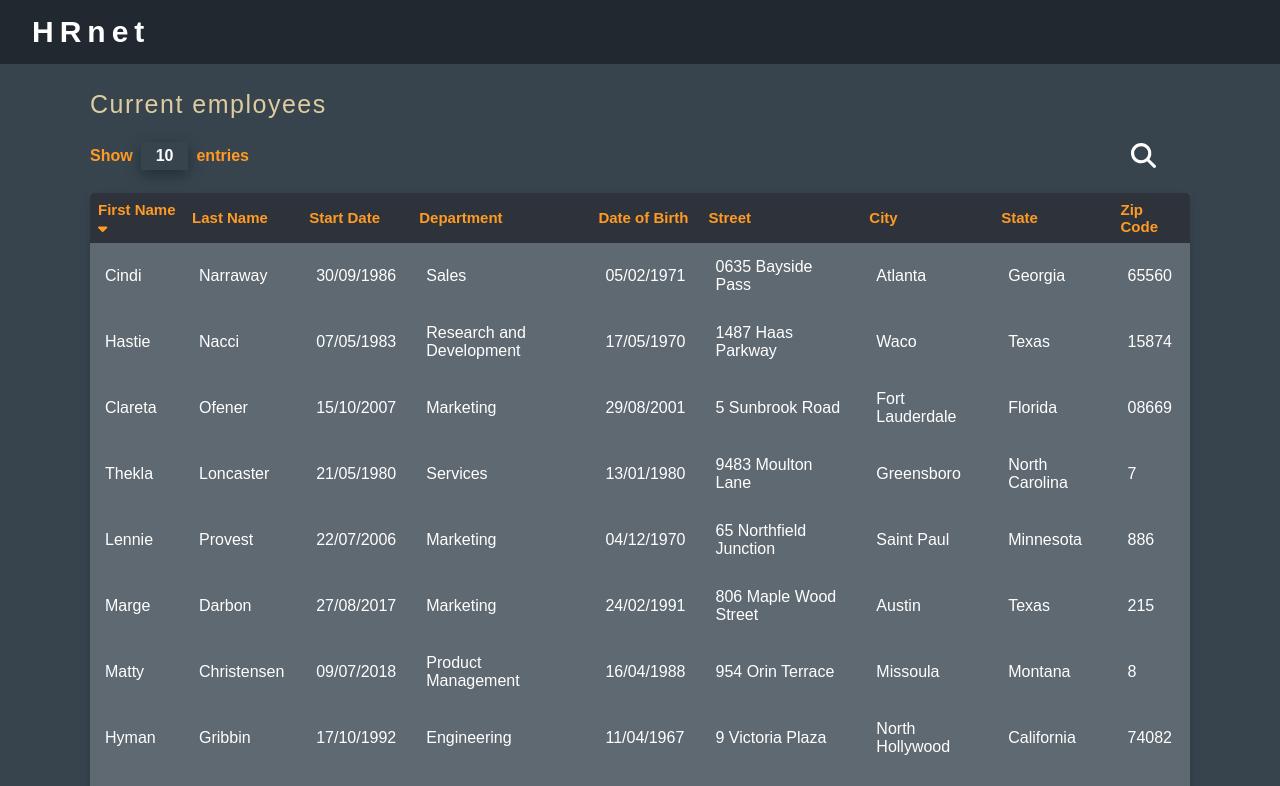
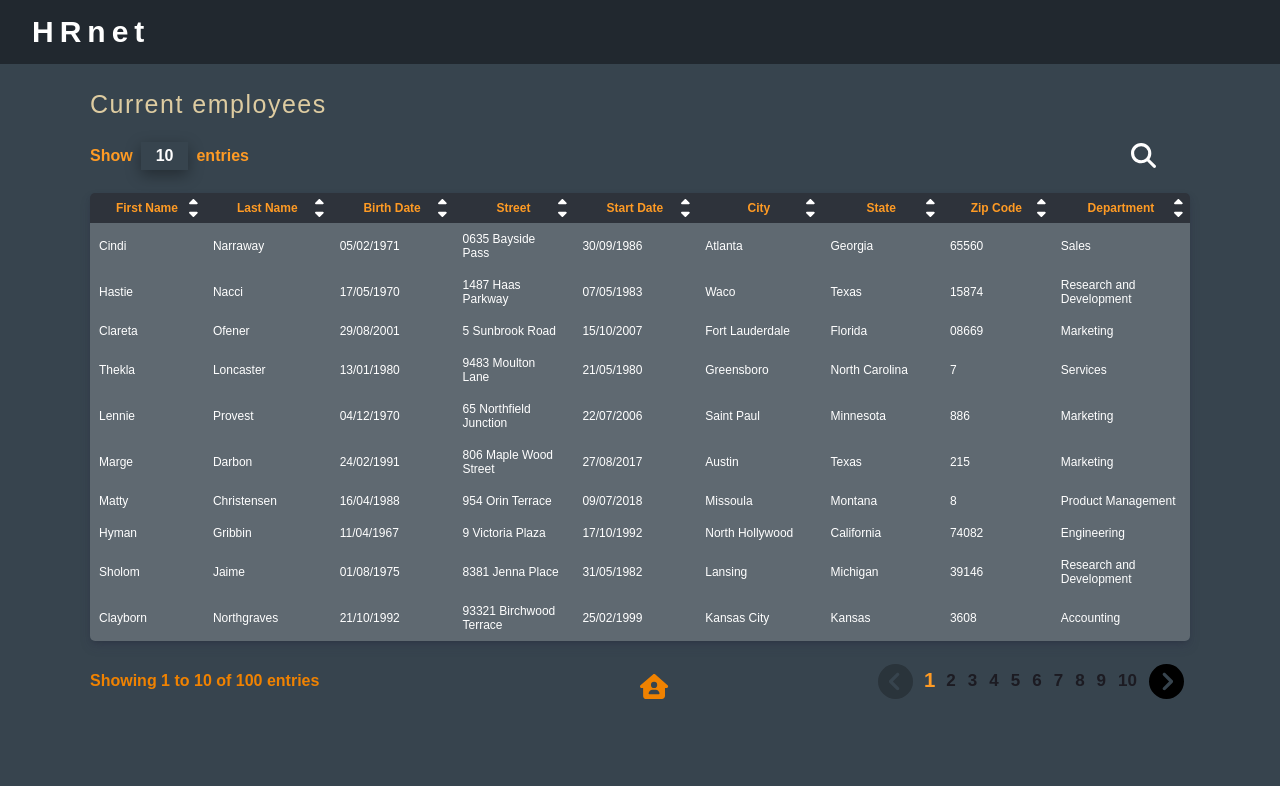
Before and after one commit to Easterling24/YevgeniyGupalo__P14__01032023, a React (Create React App) app: page /employee-list in a window 1280 px wide. Shown: the top 786 px of the page. Built offline with nearby package versions, Linux system fonts and the light colour scheme.

Commit message:
Setting up sorting

```diff
--- a/src/components/employeesTable.js
+++ b/src/components/employeesTable.js
@@ -17,15 +17,23 @@ export default function EmployeesTable() {
       <table className="min-w-full divide-y divide-gray-200">
         <thead className="bg-gray-50">
           <tr>
-            <th className="table_head" scope="col"><span>First Name</span> <div className="icon-container"><FontAwesomeIcon icon={faSortDown}/></div></th>
-            <th scope="col">Last Name</th>
+            <th  scope="col"><span>First Name</span> <div className="icon-container"> <button><FontAwesomeIcon icon={faSortUp}/></button> <button><FontAwesomeIcon icon={faSortDown}/></button> </div></th>
+            <th  scope="col"><span>Last Name</span> <div className="icon-container"> <button><FontAwesomeIcon icon={faSortUp}/></button> <button><FontAwesomeIcon icon={faSortDown}/></button> </div></th>
+            <th  scope="col"><span>Birth Date</span> <div className="icon-container"> <button><FontAwesomeIcon icon={faSortUp}/></button> <button><FontAwesomeIcon icon={faSortDown}/></button> </div></th>
+            <th  scope="col"><span>Street</span> <div className="icon-container"> <button><FontAwesomeIcon icon={faSortUp}/></button> <button><FontAwesomeIcon icon={faSortDown}/></button> </div></th>
+            <th  scope="col"><span>Start Date</span> <div className="icon-container"> <button><FontAwesomeIcon icon={faSortUp}/></button> <button><FontAwesomeIcon icon={faSortDown}/></button> </div></th>
+            <th  scope="col"><span>City</span> <div className="icon-container"> <button><FontAwesomeIcon icon={faSortUp}/></button> <button><FontAwesomeIcon icon={faSortDown}/></button> </div></th>
+            <th  scope="col"><span>State</span> <div className="icon-container"> <button><FontAwesomeIcon icon={faSortUp}/></button> <button><FontAwesomeIcon icon={faSortDown}/></button> </div></th>
+            <th  scope="col"><span>Zip Code</span> <div className="icon-container"> <button><FontAwesomeIcon icon={faSortUp}/></button> <button><FontAwesomeIcon icon={faSortDown}/></button> </div></th>
+            <th  scope="col"><span>Department</span> <div className="icon-container"> <button><FontAwesomeIcon icon={faSortUp}/></button> <button><FontAwesomeIcon icon={faSortDown}/></button> </div></th>
+            {/* <th scope="col">Last Name</th>
             <th scope="col">Start Date</th>
             <th scope="col">Department</th>
             <th scope="col">Date of Birth</th>
             <th scope="col">Street</th>
             <th scope="col">City</th>
             <th scope="col">State</th>
-            <th scope="col">Zip Code</th>
+            <th scope="col">Zip Code</th> */}
           </tr>
         </thead>
 
@@ -36,13 +44,13 @@ export default function EmployeesTable() {
                 <tr key={employee.id}>
                   <td>{ employee.firstName}</td>
                   <td>{employee.lastName}</td>
-                  <td>{format( new Date(employee.startDate), "dd/MM/yyyy")}</td>
-                  <td>{employee.department}</td>
-                  <td>{ format( new Date(employee.birthDate), "dd/MM/yyyy")}</td>
+                  <td>{format( new Date(employee.birthDate), "dd/MM/yyyy")}</td>
                   <td>{employee.street}</td>
+                  <td>{ format( new Date(employee.startDate), "dd/MM/yyyy")}</td>
                   <td>{employee.city}</td>
                   <td>{employee.state}</td>
                   <td>{employee.zipCode}</td>
+                  <td>{employee.department}</td>
                 </tr>
               );
             })
--- a/src/components/pagination.js
+++ b/src/components/pagination.js
@@ -25,10 +25,13 @@ export default function Pagination() {
     dispatch(loadExactPage(page));
   };
 
+  console.log(filteredEmployees.length)
+
   return (
     <section className="pagination-container">
       <div className="pagination-container pagination-container--left">
-        {filteredEmployees ? (  <div><span>{`Showing 1 to ${entries} of ${employees.length} entries`}</span></div>): (  <div><span>{`Showing 0 to 0 of 0 entries`}</span></div>)}
+        {/* {filteredEmployees.length ? (  <div><span>{`Showing 1 to ${entries} of ${employees.length} entries`}</span></div>): (  <div><span>{`Showing 0 to 0 of 0 entries`}</span></div>)} */}
+        {filteredEmployees.length === 0 ? (  <div><span>{`Showing 0 to 0 of 0 entries`}</span></div>): (  <div><span>{`Showing 1 to ${entries} of ${employees.length} entries`}</span></div>)}
 
       </div>
 
--- a/src/reducers/employeeReducer.js
+++ b/src/reducers/employeeReducer.js
@@ -37,12 +37,6 @@ const employeeSlice = createSlice({
       const newEmployee = action.payload;
 
       state.employees = [...state.employees, newEmployee]
-
-
-
-
-
-
       // state.employees = [...state.employees, newEmployee]
 
       // localStorage.setItem('employees', JSON.stringify(state.employees))
@@ -216,6 +210,35 @@ const employeeSlice = createSlice({
         state.currentPage = 1;
       }
     },
+
+    sortByFirstName: (state, action) => {
+
+    },
+    sortByLastName: (state, action) => {
+
+    },
+    sortByStartDate: (state, action) => {
+
+    },
+    sortByBirthDate: (state, action) => {
+
+    },
+    sortByStreet: (state, action) => {
+
+    },
+    sortByCity: (state, action) => {
+
+    },
+    sortByDepartment: (state, action) => {
+
+    },
+    sortByState: (state, action) => {
+
+    },
+    sortByZipCode: (state, action) => {
+
+    },
+
   },
 });
 
@@ -229,4 +252,12 @@ export const {
   loadExactPage,
   changeEntry,
   getLocalStorage,
+  sortByFirstName,
+  sortByLastName,
+  sortByBirthDate,
+  sortByStartDate,
+  sortByCity,
+  sortByState,
+  sortByZipCode,
+  sortByStreet
 } = employeeSlice.actions;
--- a/src/styles/dataTable.scss
+++ b/src/styles/dataTable.scss
@@ -10,18 +10,71 @@
     overflow: hidden;
 
     thead {
+       & > tr {
+        & > th{
+          position: relative;
+          vertical-align: top;
+          text-align: center;
+          & > div {
+            display: flex;
+            flex-direction: column;
+            align-items: center;
+            justify-content: center;
+            position: absolute;
+            right: 4% ;
+            top: 0;
+            & > button{
+              display: flex;
+              justify-content: center;
+              background-color: transparent;
+              outline: none;
+              border: none;
+              width: 12px;
+              height: 12px;
+
+              align-items: center;
+              cursor: pointer;
+              transition: all 300ms ease-in-out;
+
+              &:hover  svg {
+                transition: all 300ms ease-in-out;
+                color: #ff9b24;
+              }
+              & > svg{
+                font-size: 14px;
+                color: #fff;
+              }
+
+              // &:nth-child(1){
+              //   // margin-top: -0.8rem;
+              //   margin-top: 0.8rem;
+              // }
+              // &:nth-child(2){
+              //   margin-bottom: -0.8rem;
+              // }
+
+            }
+          }
+        }
+       }
+    }
+
+    thead {
+
       th {
         background-color: #2e333b;
+
 
       }
     }
 
     th {
-      padding: 8px 8px;
+      padding: 8px 16px;
       background-color: rgba(255, 255, 255, 0.2);
-      font-size: 15px;
+      font-size: 12px;
       text-align: left;
       color: #ff9b24;
+      width: 220px;
 
         & > th{
           display: flex;
@@ -32,7 +85,8 @@
 
     }
     td {
-      padding: 15px;
+      padding: 9px;
+      font-size: 12px;
       background-color: rgba(255, 255, 255, 0.2);
       color: #fff;
       text-align: left;
@@ -66,3 +120,12 @@
     }
   }
 }
+
+
+
+.icon-container{
+
+  & > button:nth-child(1) > svg{
+    margin-top: 0.8rem ;
+  }
+}
```
Also changed, not shown: 1 other file (tests, documents, lock files or other folders).
